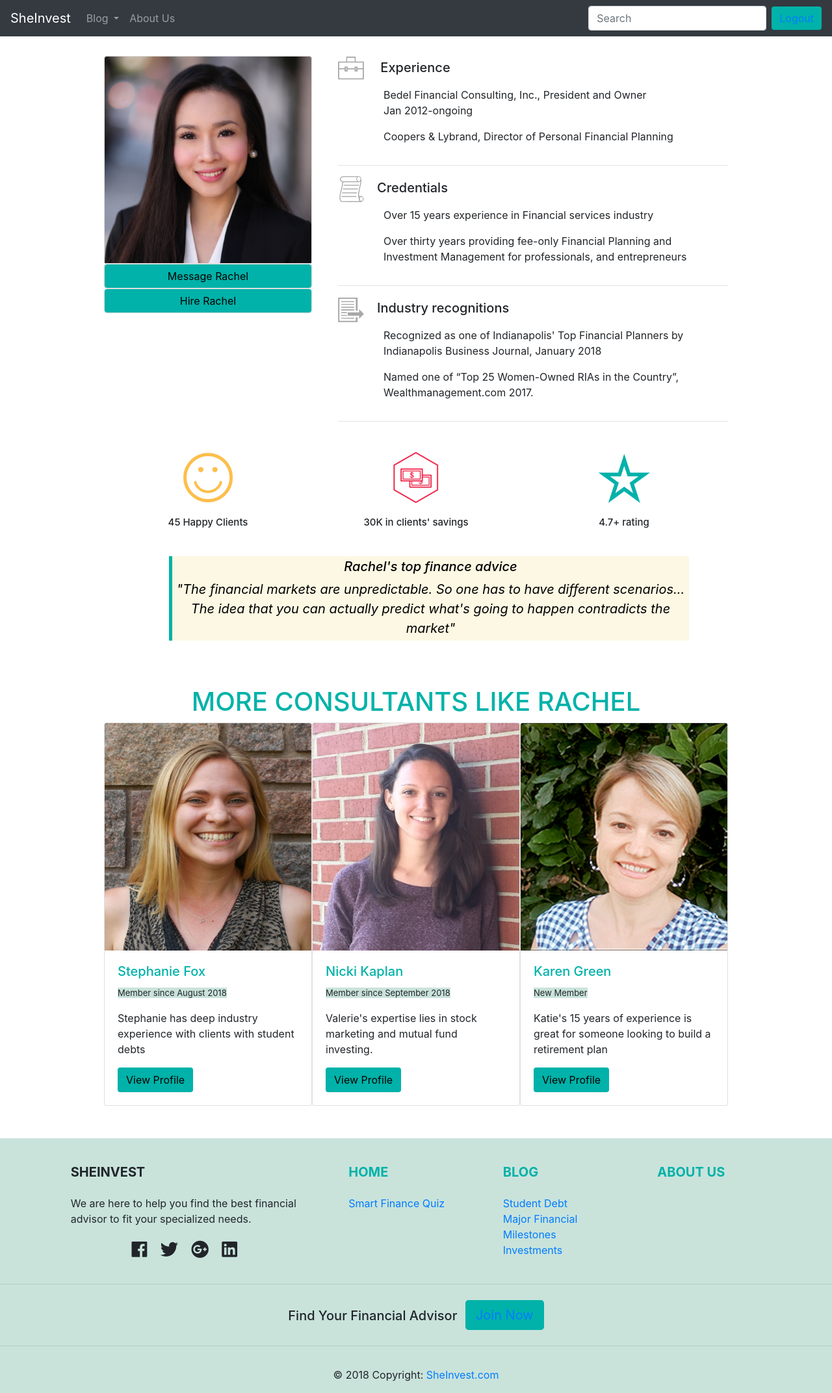
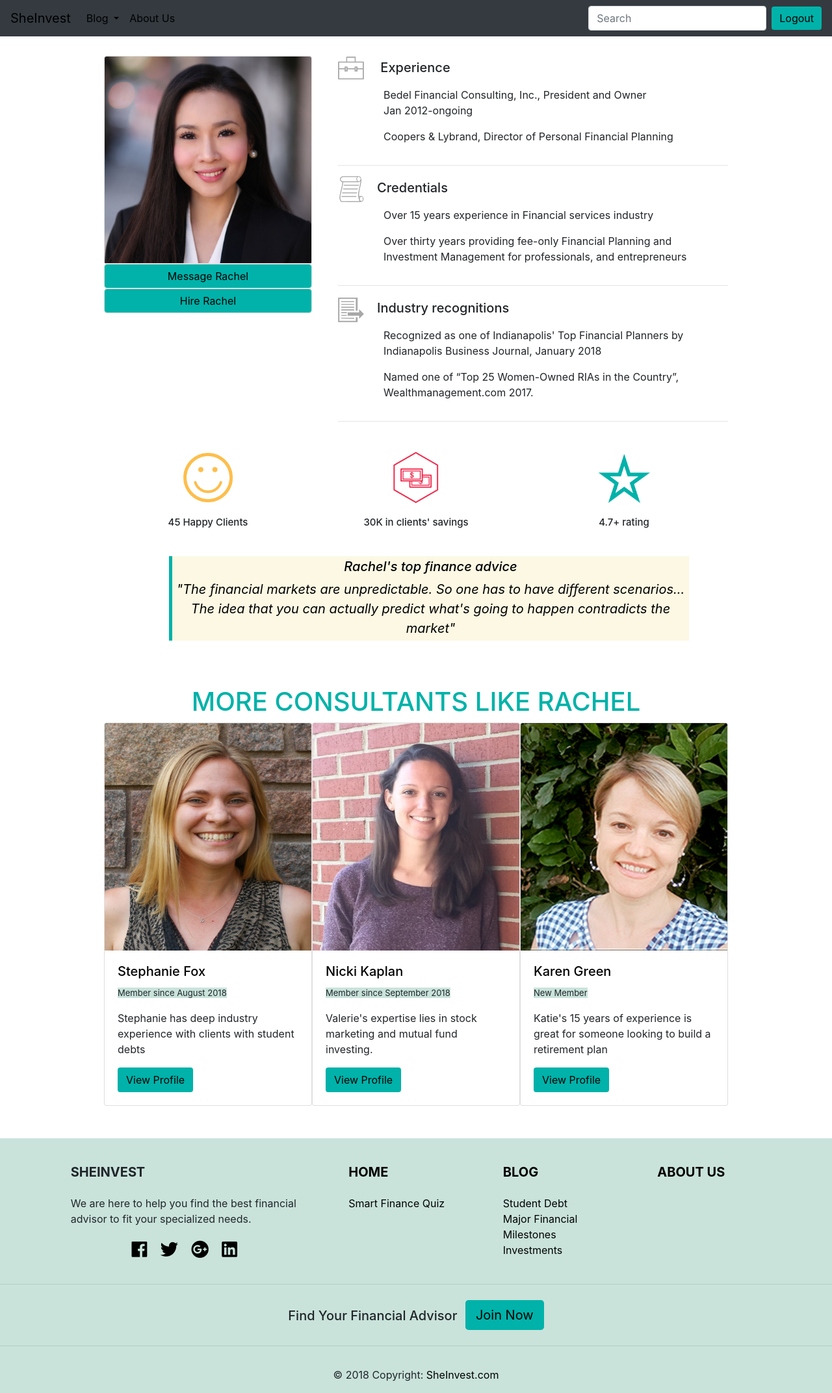
Before and after one commit to rachelatus/MOBILESHEINVEST, a PHP site: page /CFPprofile.html in a window 1280 px wide. Shown: the whole page at 65% size. Run offline with PHP 8.4, Linux system fonts and the light colour scheme; some libraries are stand-ins or nearby versions.

Commit message:
Update CFPstyle.css
css

```diff
--- a/CFPstyle.css
+++ b/CFPstyle.css
@@ -1,7 +1,10 @@
       body {
         font-family: 'Lato', sans-serif;
       }
+      a{
+        color: black !important;
 
+        }
       #grid {
         display:grid;
         justify-content: center;
```
